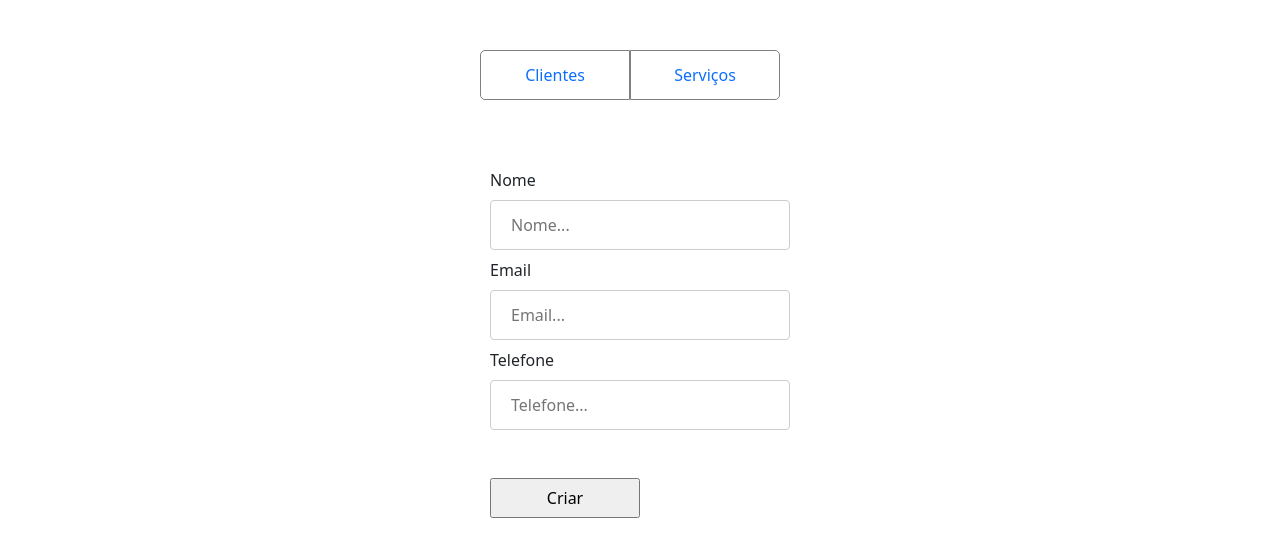
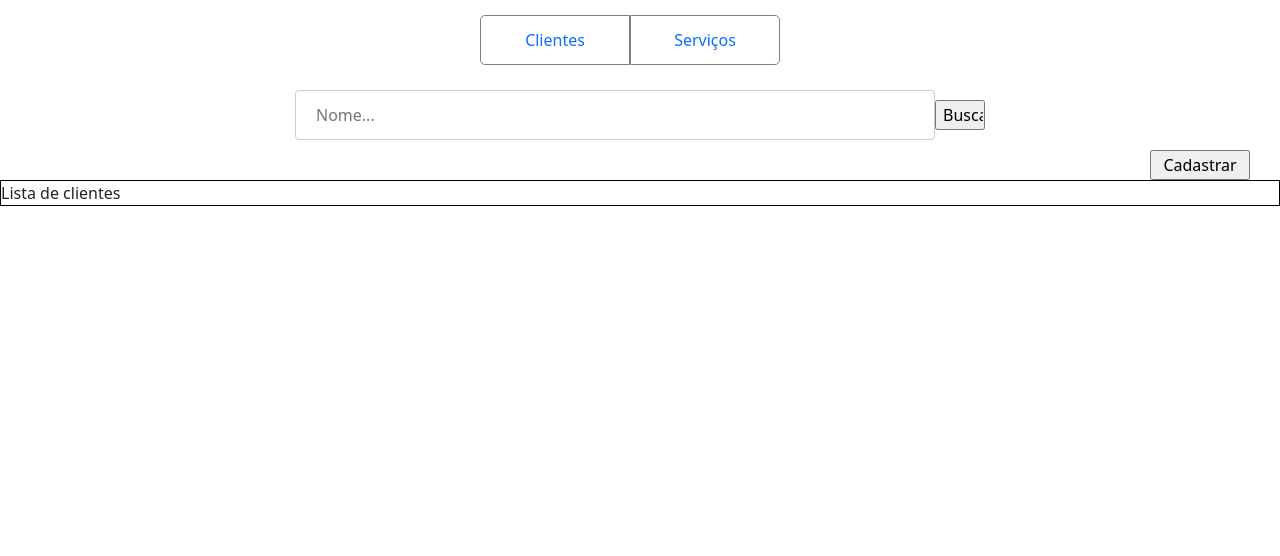
Before and after one commit to jpbandeira/fidelity-ui, a React (Create React App) app: page / in a window 1280 px wide. Shown: the top 556 px of the page. Built offline with nearby package versions, Linux system fonts and the light colour scheme.

Commit message:
update branch

```diff
--- a/src/views/client/Client.css
+++ b/src/views/client/Client.css
@@ -1,11 +1,39 @@
 .client-body {
     display: grid;
     grid-template-columns: 100%;
-    grid-template-rows: 110%;
+    grid-template-rows: 70px 1fr;
     align-items: center;
     grid-template-areas:
-        'form'
+        'search-client'
+        'list-client'
     ;
+}
+
+.search-client-area {
+    display: flex;
+    justify-content: center;
+    align-items: center;
+    grid-area: search-client;
+    height: 100%;
+}
+
+.list-client-area {
+    display: flex;
+    flex-direction: column;
+    grid-area: list-client;
+    height: 100%;
+}
+
+.register-client-buttom-area {
+    display: flex;
+    justify-content: end;
+    padding-right: 30px;
+}
+
+.list-area {
+    display: flex;
+    border: solid 1px black;
+    height: 100%;
 }
 
 .form-area {
@@ -23,7 +51,20 @@
     margin-top: 40px;
 }
 
-input[type=text],
+.searche-client-input {
+    width: 50%;
+    padding: 12px 20px;
+    display: inline-block;
+    border: 1px solid #ccc;
+    border-radius: 4px;
+    box-sizing: border-box;
+}
+
+.buttom-search-input {
+    width: 50px;
+}
+
+/* input[type=text],
 input[type=email],
 select {
     width: 100%;
@@ -33,14 +74,14 @@ select {
     border: 1px solid #ccc;
     border-radius: 4px;
     box-sizing: border-box;
-}
+} */
 
 .input-box {
     width: 300px;
 }
 
 .buttom-save-input {
-    width: 150px;
+    width: 100px;
 }
 
 .color1 {
--- a/src/views/client/Client.jsx
+++ b/src/views/client/Client.jsx
@@ -3,7 +3,19 @@ import './Client.css';
 function Client() {
   return (
     <div className="client-body">
-      <div className='form-area'>
+      <div className='search-client-area'>
+        <input className='searche-client-input' type="text" id="fname" name="firstname" placeholder="Nome..." />
+        <input className='buttom-search-input' type="submit" value="Buscar" />
+      </div>
+      <div className='list-client-area'>
+        <div className='register-client-buttom-area'>
+          <input className='buttom-save-input' type="submit" value="Cadastrar" />
+        </div>
+        <div className='list-area'>
+          Lista de clientes
+        </div>
+      </div>
+      {/* <div className='form-area'>
         <div className='input-box'>
           <label for="fname">Nome</label>
           <input type="text" id="fname" name="firstname" placeholder="Nome..." />
@@ -19,7 +31,7 @@ function Client() {
         <div className='buttom-save-area'>
           <input className='buttom-save-input' type="submit" value="Criar" />
         </div>
-      </div>
+      </div> */}
     </div>
   );
 }
--- a/src/views/main/App.css
+++ b/src/views/main/App.css
@@ -1,7 +1,7 @@
 .body {
   display: grid;
   grid-template-columns: 100%;
-  grid-template-rows: 150px 1fr;
+  grid-template-rows: 80px 1fr;
   grid-template-areas:
     'header'
     'content'
```
